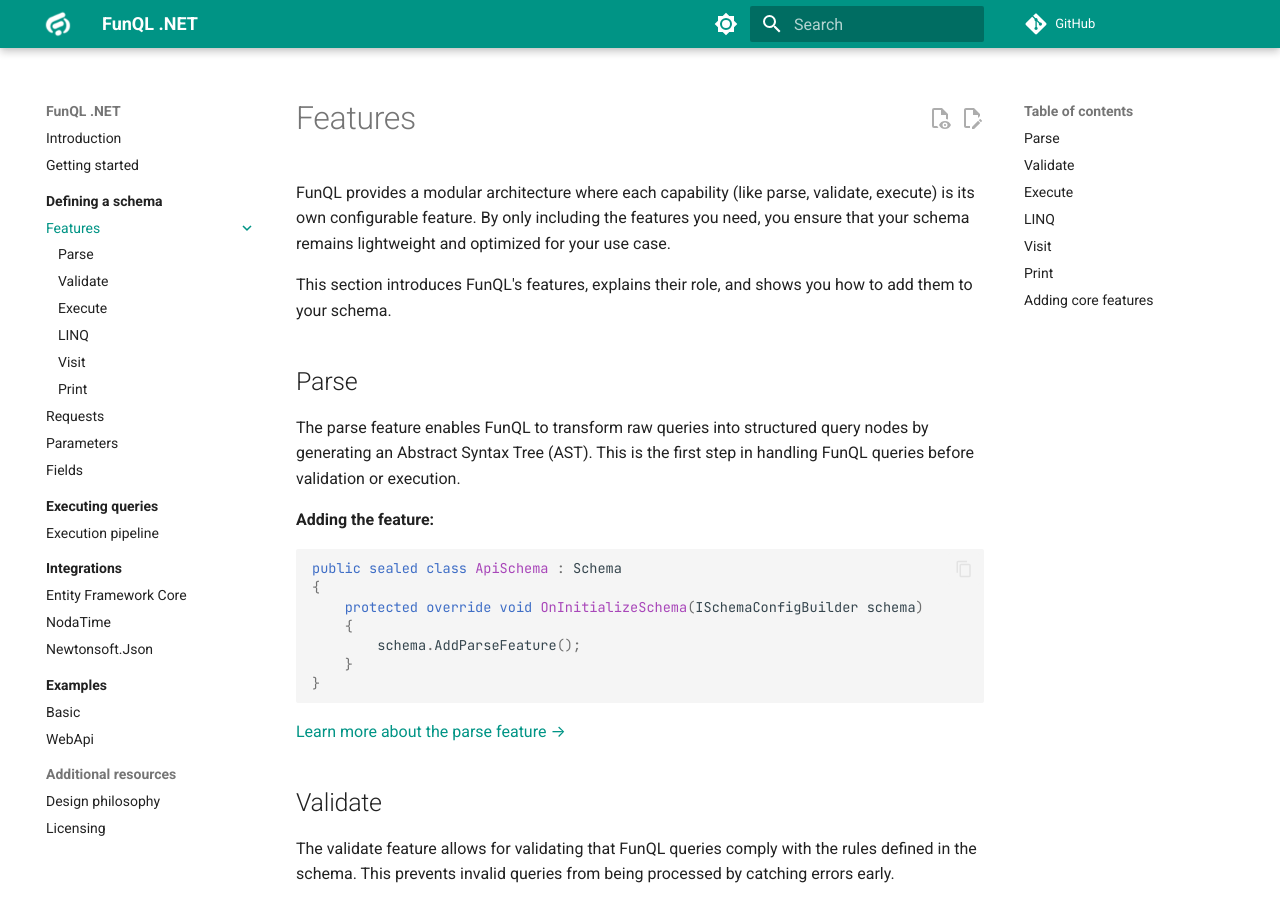
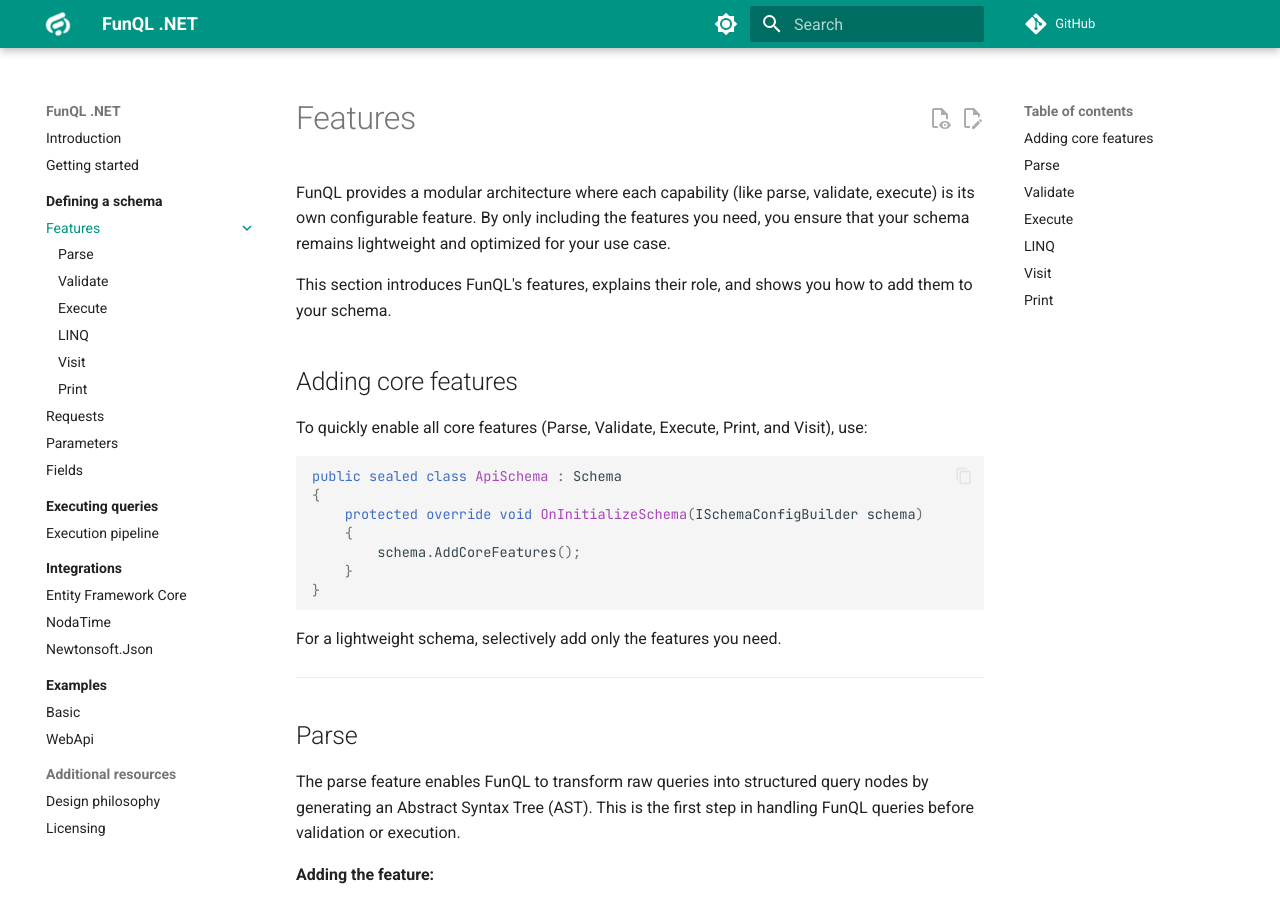
Before and after one commit to funql/funql-dotnet, an MkDocs documentation site: the page built from docs/defining-a-schema/features/index.md, in a window 1280 px wide and 900 px high. Built offline with MkDocs 1.6.1 and Material for MkDocs 9.7.7, drawn with Linux system fonts in a browser that asks for light colours; comment, search, counter and statistics services are not loaded; some of the changed text lies outside the part shown.

Commit message:
Update features/index.md

````diff
--- a/docs/defining-a-schema/features/index.md
+++ b/docs/defining-a-schema/features/index.md
@@ -5,6 +5,24 @@
 use case.
 
 This section introduces FunQL's features, explains their role, and shows you how to add them to your schema.
+
+## Adding core features
+
+To quickly enable all core features (Parse, Validate, Execute, Print, and Visit), use:
+
+```csharp
+public sealed class ApiSchema : Schema
+{
+    protected override void OnInitializeSchema(ISchemaConfigBuilder schema)
+    {
+        schema.AddCoreFeatures();
+    }
+}
+```
+
+For a lightweight schema, selectively add only the features you need.
+
+---
 
 ## Parse
 
@@ -119,21 +137,3 @@
 ```
 
 [Learn more about the print feature →](print.md)
-
----
-
-## Adding core features
-
-To quickly enable all core features (Parse, Validate, Execute, Print, and Visit), use:
-
-```csharp
-public sealed class ApiSchema : Schema
-{
-    protected override void OnInitializeSchema(ISchemaConfigBuilder schema)
-    {
-        schema.AddCoreFeatures();
-    }
-}
-```
-
-For a lightweight schema, selectively add only the features you need.
````
